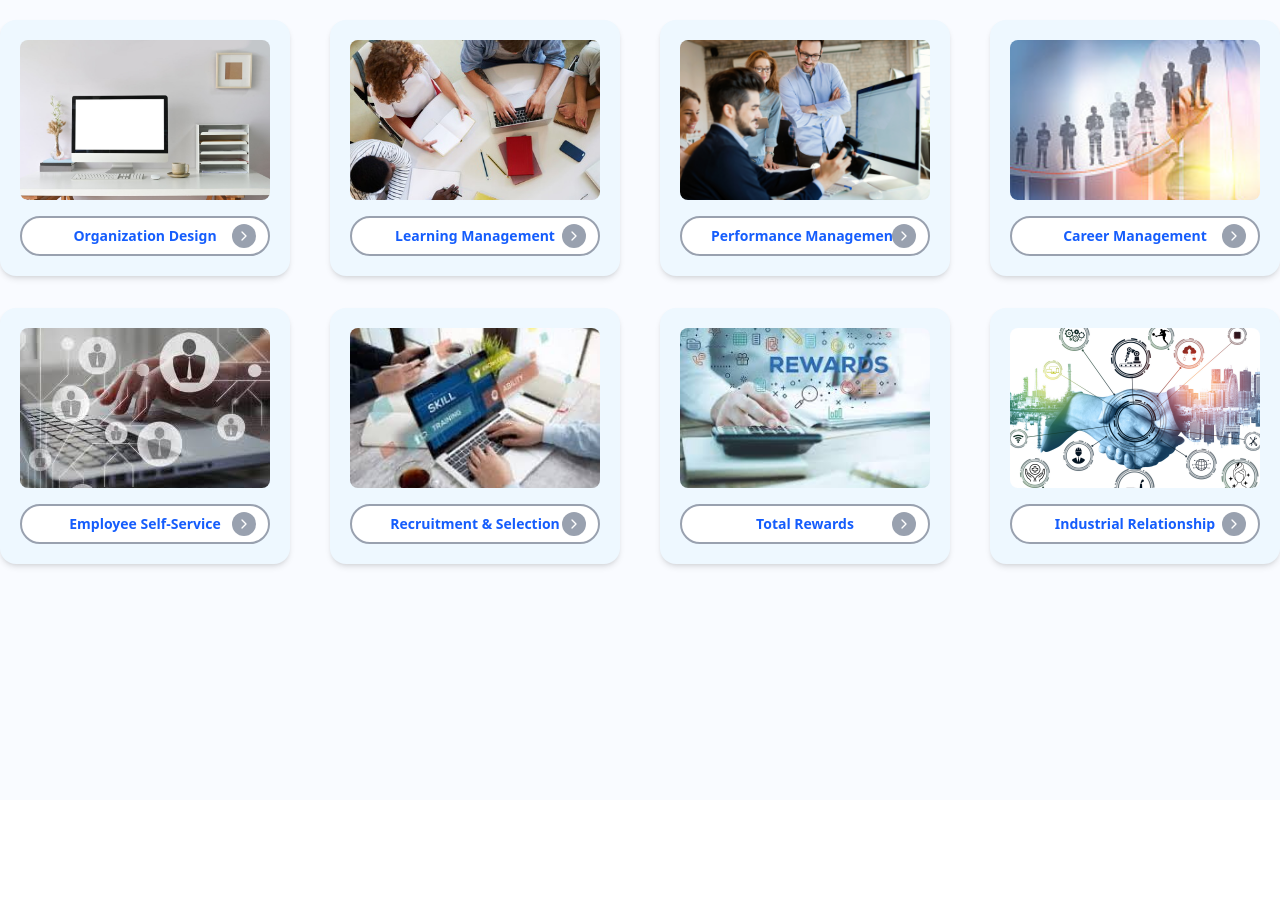
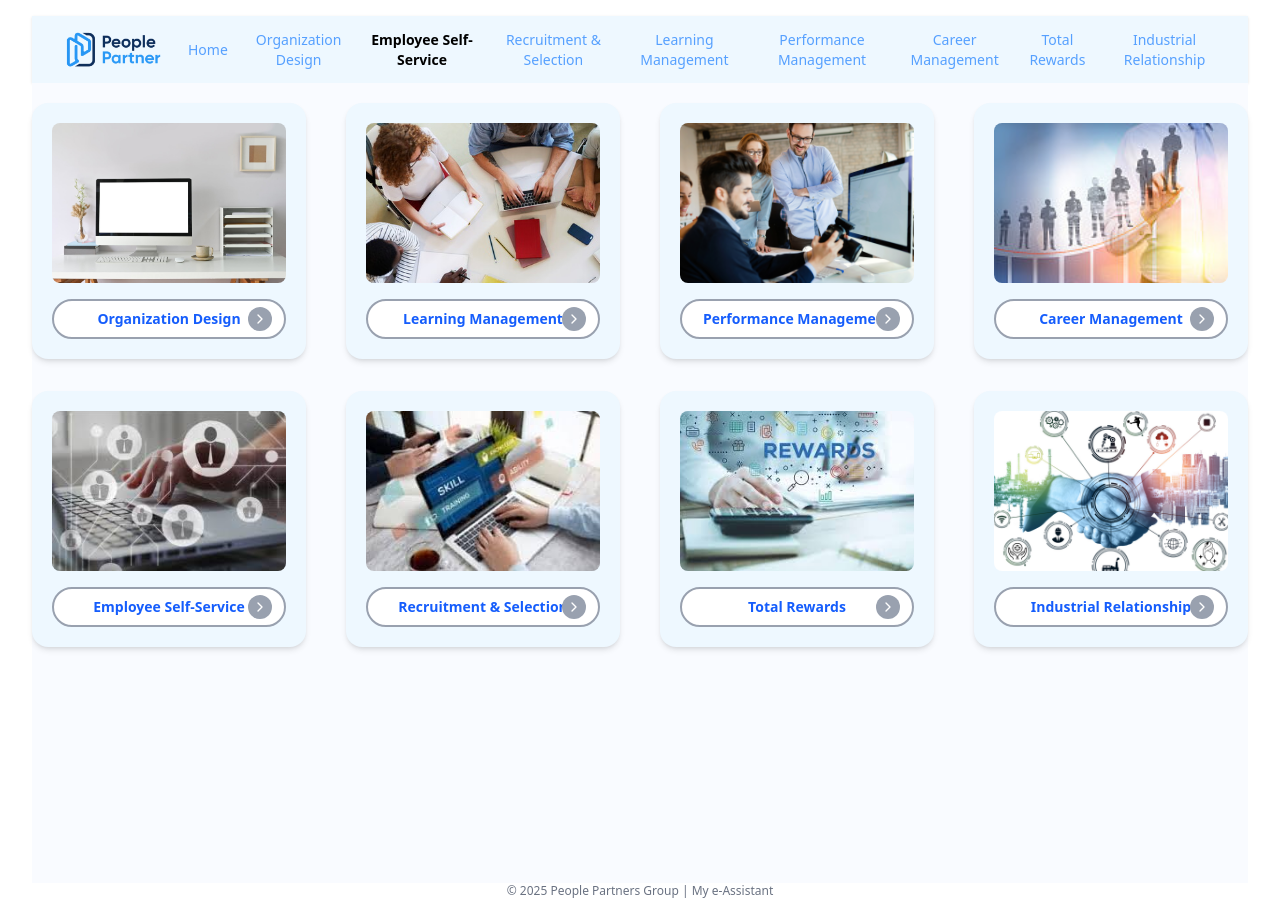
Before and after one commit to logikasistembisnis/fe-hrms, a Next.js app: page / in a window 1280 px wide. Before the commit the page ends 800 px from the top, so only its background shows below. Built offline with nearby package versions, Linux system fonts and the light colour scheme.

Commit message:
update main layout

```diff
--- /dev/null
+++ b/src/app/ClientLayout.tsx
@@ -0,0 +1,33 @@
+"use client";
+
+import { Header } from "@/components/Header";
+import { Footer } from "@/components/Footer";
+import { usePathname } from "next/navigation";
+
+export default function ClientLayout({
+    children,
+}: {
+    children: React.ReactNode;
+}) {
+
+    // Get the current pathname
+    const pathname = usePathname();
+
+    // Is the current page the sign-up page?
+    const isSignUpPage = pathname === "/sign-up";
+
+    return (
+        <div className="min-h-screen bg-white px-8 py-4 flex flex-col">
+            {/* Render the header if not on the sign-up page */}
+            {!isSignUpPage && <Header />}
+
+            {/* Render the children */}
+            <main className="flex-1">
+                {children}
+            </main>
+
+            {/* Render the footer if not on the sign-up page */}
+            {!isSignUpPage && <Footer />}
+        </div>
+    );
+}
--- a/src/app/layout.tsx
+++ b/src/app/layout.tsx
@@ -1,5 +1,6 @@
 import type { Metadata } from "next";
 import "./globals.css";
+import ClientLayout from "./ClientLayout";
 
 export const metadata: Metadata = {
   title: "People Partner",
@@ -8,13 +9,13 @@ export const metadata: Metadata = {
 
 export default function RootLayout({
   children,
-}: Readonly<{
+}: {
   children: React.ReactNode;
-}>) {
+}) {
   return (
     <html lang="en">
-      <body>
-        {children}
+      <body className="min-h-screen bg-white flex flex-col">
+        <ClientLayout>{children}</ClientLayout>
       </body>
     </html>
   );
```
